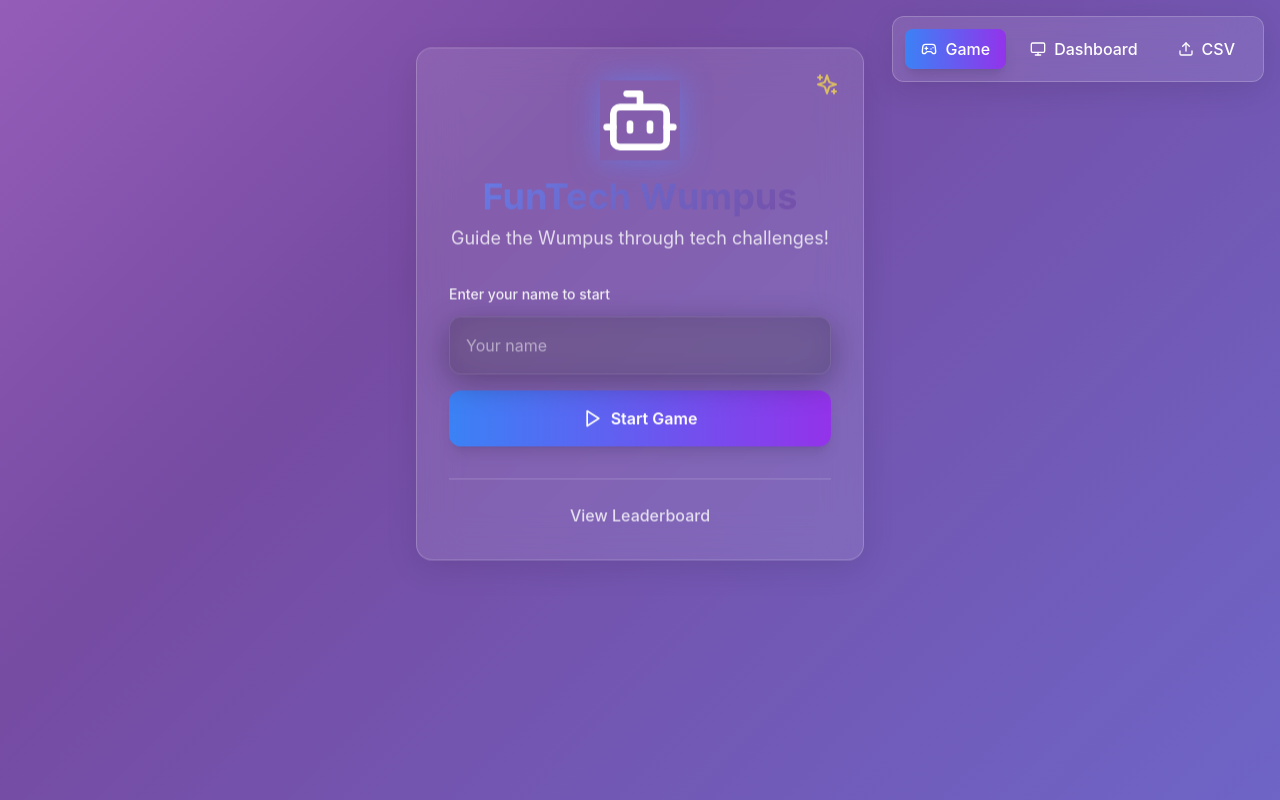
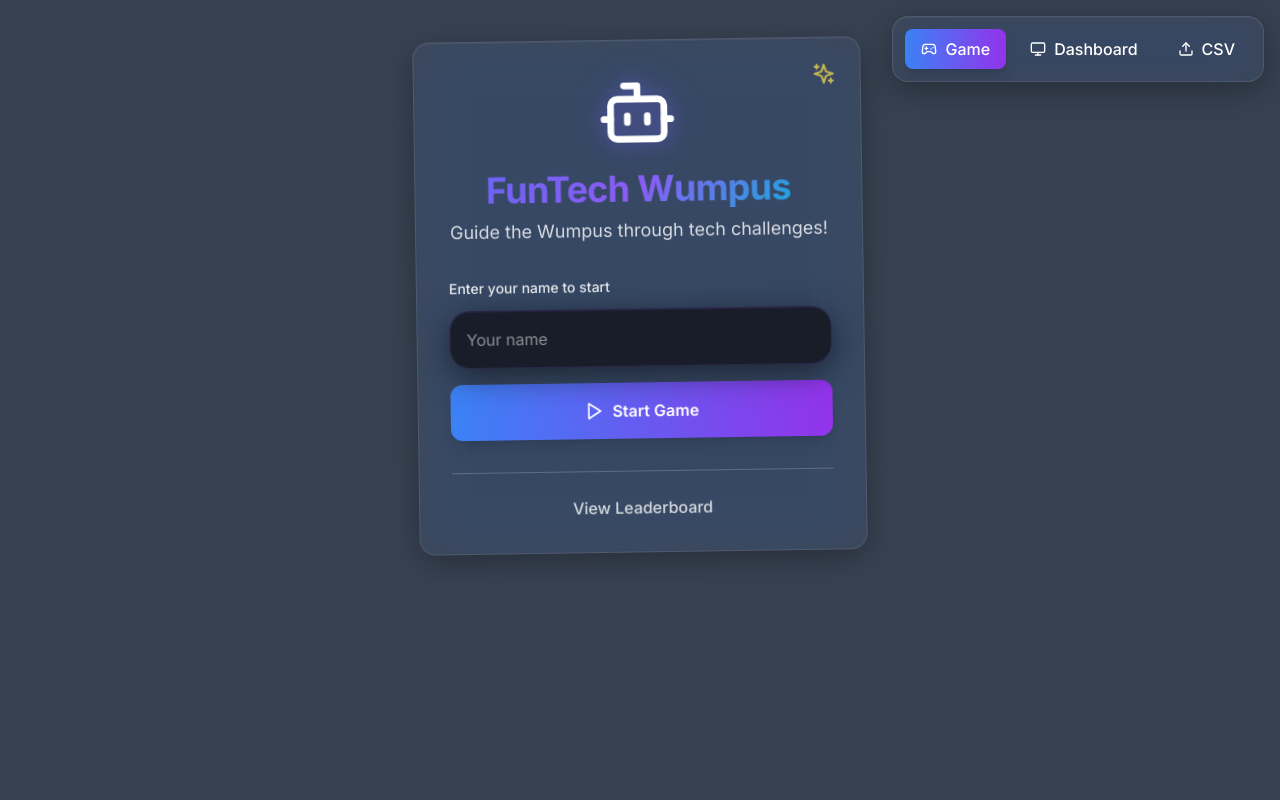
Before and after one commit to CH-V-N-Rugvidh/FunTech-Wumpus, a React (Vite) app: page / in a window 1280 px wide. Built offline with nearby package versions, Linux system fonts and the light colour scheme.

Commit message:
Made some significant UI changes. Need some changes in csv uploading and positioning pages  of certain tabs.

```diff
--- a/src/App.tsx
+++ b/src/App.tsx
@@ -9,7 +9,7 @@ function App() {
   const [showCSVUploader, setShowCSVUploader] = useState(false);
 
   return (
-    <div className="min-h-screen animated-gradient">
+    <div className="min-h-screen bg-gray-700">
       {/* Navigation */}
       <div className="fixed top-4 right-4 z-50">
         <div className="glass rounded-xl p-3 shadow-2xl">
--- a/src/index.css
+++ b/src/index.css
@@ -1,108 +1,390 @@
+@import url('https://fonts.googleapis.com/css2?family=Inter:wght@300;400;500;600;700;800;900&display=swap');
+
 @tailwind base;
 @tailwind components;
 @tailwind utilities;
 
-@import url('https://fonts.googleapis.com/css2?family=Inter:wght@300;400;500;600;700;800&display=swap');
+:root {
+  /* Dark Theme Color Palette */
+  --bg-primary: #0a0a0f;
+  --bg-secondary: #111118;
+  --bg-tertiary: #1a1a24;
+  --bg-card: rgba(26, 26, 36, 0.8);
+
+  /* Vibrant Accent Colors */
+  --accent-primary: #6366f1;
+  --accent-secondary: #8b5cf6;
+  --accent-tertiary: #06b6d4;
+  --accent-success: #10b981;
+  --accent-warning: #f59e0b;
+  --accent-danger: #ef4444;
+
+  /* Gradient Colors */
+  --gradient-primary: linear-gradient(135deg, #6366f1 0%, #8b5cf6 50%, #06b6d4 100%);
+  --gradient-secondary: linear-gradient(135deg, #1e1b4b 0%, #312e81 50%, #1e40af 100%);
+  --gradient-accent: linear-gradient(135deg, #ec4899 0%, #8b5cf6 50%, #06b6d4 100%);
+
+  /* Text Colors */
+  --text-primary: #f8fafc;
+  --text-secondary: #cbd5e1;
+  --text-tertiary: #64748b;
+  --text-muted: #475569;
+
+  /* Border Colors */
+  --border-primary: rgba(99, 102, 241, 0.2);
+  --border-secondary: rgba(139, 92, 246, 0.15);
+  --border-subtle: rgba(248, 250, 252, 0.1);
+}
 
 * {
   font-family: 'Inter', sans-serif;
+  box-sizing: border-box;
 }
 
 body {
   margin: 0;
   padding: 0;
-  background: linear-gradient(135deg, #667eea 0%, #764ba2 100%);
+  background: var(--bg-primary);
+  background-image:
+    radial-gradient(circle at 25% 25%, rgba(99, 102, 241, 0.1) 0%, transparent 50%),
+    radial-gradient(circle at 75% 75%, rgba(139, 92, 246, 0.08) 0%, transparent 50%),
+    radial-gradient(circle at 50% 50%, rgba(6, 182, 212, 0.05) 0%, transparent 50%);
   min-height: 100vh;
+  color: var(--text-primary);
+  overflow-x: hidden;
 }
 
-/* Custom scrollbar */
+/* Enhanced Custom Scrollbar */
 ::-webkit-scrollbar {
-  width: 8px;
+  width: 6px;
 }
 
 ::-webkit-scrollbar-track {
-  background: rgba(255, 255, 255, 0.1);
-  border-radius: 4px;
+  background: var(--bg-secondary);
+  border-radius: 3px;
 }
 
 ::-webkit-scrollbar-thumb {
-  background: rgba(255, 255, 255, 0.3);
-  border-radius: 4px;
+  background: var(--gradient-primary);
+  border-radius: 3px;
+  transition: all 0.3s ease;
 }
 
 ::-webkit-scrollbar-thumb:hover {
-  background: rgba(255, 255, 255, 0.5);
+  background: var(--gradient-accent);
+  box-shadow: 0 0 8px rgba(99, 102, 241, 0.4);
 }
 
-/* Glass morphism effect */
+/* Premium Glass Morphism Effects */
 .glass {
-  background: rgba(255, 255, 255, 0.1);
-  backdrop-filter: blur(20px);
-  border: 1px solid rgba(255, 255, 255, 0.2);
-  box-shadow: 0 8px 32px rgba(0, 0, 0, 0.1);
+  background: rgba(248, 250, 252, 0.03);
+  backdrop-filter: blur(24px) saturate(180%);
+  border: 1px solid var(--border-subtle);
+  box-shadow:
+    0 8px 32px rgba(0, 0, 0, 0.3),
+    0 1px 0 rgba(255, 255, 255, 0.05) inset;
+  border-radius: 16px;
+  transition: all 0.3s cubic-bezier(0.4, 0, 0.2, 1);
+}
+
+.glass:hover {
+  border-color: var(--border-primary);
+  box-shadow:
+    0 12px 40px rgba(0, 0, 0, 0.4),
+    0 1px 0 rgba(255, 255, 255, 0.1) inset,
+    0 0 0 1px rgba(99, 102, 241, 0.1);
 }
 
 .glass-dark {
-  background: rgba(0, 0, 0, 0.2);
-  backdrop-filter: blur(20px);
-  border: 1px solid rgba(255, 255, 255, 0.1);
-  box-shadow: 0 8px 32px rgba(0, 0, 0, 0.3);
+  background: rgba(10, 10, 15, 0.7);
+  backdrop-filter: blur(32px) saturate(200%);
+  border: 1px solid var(--border-secondary);
+  box-shadow:
+    0 8px 32px rgba(0, 0, 0, 0.5),
+    0 1px 0 rgba(139, 92, 246, 0.1) inset;
+  border-radius: 20px;
+  transition: all 0.4s cubic-bezier(0.4, 0, 0.2, 1);
 }
 
-/* Gradient text */
+.glass-dark:hover {
+  border-color: var(--accent-primary);
+  box-shadow:
+    0 16px 48px rgba(0, 0, 0, 0.6),
+    0 1px 0 rgba(139, 92, 246, 0.2) inset,
+    0 0 0 1px rgba(99, 102, 241, 0.2);
+  transform: translateY(-2px);
+}
+
+/* Premium Card Styles */
+.card-premium {
+  background: var(--bg-card);
+  backdrop-filter: blur(20px);
+  border: 1px solid var(--border-primary);
+  border-radius: 24px;
+  padding: 2rem;
+  box-shadow:
+    0 20px 60px rgba(0, 0, 0, 0.4),
+    0 8px 24px rgba(99, 102, 241, 0.1),
+    0 1px 0 rgba(255, 255, 255, 0.05) inset;
+  transition: all 0.4s cubic-bezier(0.4, 0, 0.2, 1);
+  position: relative;
+  overflow: hidden;
+}
+
+.card-premium::before {
+  content: '';
+  position: absolute;
+  top: 0;
+  left: 0;
+  right: 0;
+  height: 1px;
+  background: var(--gradient-primary);
+  opacity: 0.6;
+}
+
+.card-premium:hover {
+  transform: translateY(-4px) scale(1.01);
+  border-color: var(--accent-secondary);
+  box-shadow:
+    0 32px 80px rgba(0, 0, 0, 0.5),
+    0 16px 32px rgba(99, 102, 241, 0.2),
+    0 8px 16px rgba(139, 92, 246, 0.1);
+}
+
+/* Enhanced Gradient Text */
 .gradient-text {
-  background: linear-gradient(135deg, #667eea 0%, #764ba2 100%);
+  background: var(--gradient-primary);
   -webkit-background-clip: text;
   -webkit-text-fill-color: transparent;
   background-clip: text;
+  font-weight: 700;
+  letter-spacing: -0.02em;
 }
 
-/* Animated gradient background */
+.gradient-text-accent {
+  background: var(--gradient-accent);
+  -webkit-background-clip: text;
+  -webkit-text-fill-color: transparent;
+  background-clip: text;
+  font-weight: 600;
+}
+
+/* Animated Background Patterns */
 .animated-gradient {
-  background: linear-gradient(-45deg, #667eea, #764ba2, #f093fb, #f5576c);
+  background: linear-gradient(-45deg,
+    var(--bg-primary),
+    var(--bg-secondary),
+    rgba(99, 102, 241, 0.1),
+    rgba(139, 92, 246, 0.1),
+    rgba(6, 182, 212, 0.05)
+  );
   background-size: 400% 400%;
-  animation: gradientShift 15s ease infinite;
+  animation: gradientShift 20s ease infinite;
 }
 
 @keyframes gradientShift {
   0% { background-position: 0% 50%; }
-  50% { background-position: 100% 50%; }
+  25% { background-position: 100% 50%; }
+  50% { background-position: 100% 100%; }
+  75% { background-position: 0% 100%; }
   100% { background-position: 0% 50%; }
 }
 
-/* Pulse animation */
+/* Premium Glow Effects */
 .pulse-glow {
-  animation: pulseGlow 2s ease-in-out infinite alternate;
+  animation: pulseGlow 3s ease-in-out infinite alternate;
 }
 
 @keyframes pulseGlow {
-  from {
-    box-shadow: 0 0 20px rgba(102, 126, 234, 0.4);
+  0% {
+    filter: drop-shadow(0 0 8px rgba(99, 102, 241, 0.4))
+            drop-shadow(0 0 16px rgba(139, 92, 246, 0.2));
   }
-  to {
-    box-shadow: 0 0 30px rgba(102, 126, 234, 0.8);
+  100% {
+    filter: drop-shadow(0 0 24px rgba(99, 102, 241, 0.8))
+            drop-shadow(0 0 32px rgba(139, 92, 246, 0.4))
+            drop-shadow(0 0 40px rgba(6, 182, 212, 0.2));
   }
 }
 
-/* Floating animation */
+.glow-primary {
+  box-shadow:
+    0 0 20px rgba(99, 102, 241, 0.3),
+    0 0 40px rgba(99, 102, 241, 0.1);
+}
+
+.glow-secondary {
+  box-shadow:
+    0 0 20px rgba(139, 92, 246, 0.3),
+    0 0 40px rgba(139, 92, 246, 0.1);
+}
+
+/* Enhanced Floating Animation */
 .float {
-  animation: float 6s ease-in-out infinite;
+  animation: float 8s ease-in-out infinite;
 }
 
 @keyframes float {
-  0%, 100% { transform: translateY(0px); }
-  50% { transform: translateY(-10px); }
+  0%, 100% {
+    transform: translateY(0px) rotate(0deg);
+  }
+  25% {
+    transform: translateY(-8px) rotate(1deg);
+  }
+  50% {
+    transform: translateY(-12px) rotate(0deg);
+  }
+  75% {
+    transform: translateY(-8px) rotate(-1deg);
+  }
 }
 
-/* Button hover effects */
-.btn-glow:hover {
-  box-shadow: 0 0 20px rgba(102, 126, 234, 0.6);
-  transform: translateY(-2px);
+/* Premium Button Styles */
+.btn-premium {
+  background: var(--gradient-primary);
+  border: none;
+  border-radius: 12px;
+  padding: 0.75rem 1.5rem;
+  color: white;
+  font-weight: 600;
+  font-size: 0.875rem;
+  letter-spacing: 0.025em;
+  cursor: pointer;
+  transition: all 0.3s cubic-bezier(0.4, 0, 0.2, 1);
+  position: relative;
+  overflow: hidden;
 }
 
-/* Mobile responsive adjustments */
+.btn-premium::before {
+  content: '';
+  position: absolute;
+  top: 0;
+  left: -100%;
+  width: 100%;
+  height: 100%;
+  background: linear-gradient(90deg,
+    transparent,
+    rgba(255, 255, 255, 0.2),
+    transparent
+  );
+  transition: left 0.5s ease;
+}
+
+.btn-premium:hover {
+  transform: translateY(-2px) scale(1.02);
+  box-shadow:
+    0 12px 24px rgba(99, 102, 241, 0.3),
+    0 6px 12px rgba(139, 92, 246, 0.2);
+}
+
+.btn-premium:hover::before {
+  left: 100%;
+}
+
+.btn-glow:hover {
+  box-shadow:
+    0 0 30px rgba(99, 102, 241, 0.6),
+    0 0 60px rgba(139, 92, 246, 0.3),
+    0 8px 24px rgba(0, 0, 0, 0.3);
+  transform: translateY(-3px) scale(1.02);
+}
+
+/* Text Styles */
+.text-premium {
+  color: var(--text-primary);
+  line-height: 1.6;
+  letter-spacing: -0.01em;
+}
+
+.text-secondary {
+  color: var(--text-secondary);
+}
+
+.text-muted {
+  color: var(--text-muted);
+}
+
+/* Accent Elements */
+.accent-border {
+  border-left: 3px solid var(--accent-primary);
+}
+
+.accent-bg {
+  background: linear-gradient(135deg,
+    rgba(99, 102, 241, 0.1) 0%,
+    rgba(139, 92, 246, 0.05) 100%
+  );
+}
+
+/* Loading Animations */
+.shimmer {
+  background: linear-gradient(90deg,
+    transparent,
+    rgba(99, 102, 241, 0.1),
+    transparent
+  );
+  background-size: 200% 100%;
+  animation: shimmer 2s infinite;
+}
+
+@keyframes shimmer {
+  0% { background-position: -200% 0; }
+  100% { background-position: 200% 0; }
+}
+
+/* Responsive Enhancements */
 @media (max-width: 768px) {
   .glass, .glass-dark {
-    backdrop-filter: blur(10px);
+    backdrop-filter: blur(16px);
+    border-radius: 12px;
+  }
+
+  .card-premium {
+    padding: 1.5rem;
+    border-radius: 16px;
+  }
+
+  .btn-premium {
+    padding: 0.625rem 1.25rem;
+    font-size: 0.8125rem;
   }
 }
+
+@media (max-width: 480px) {
+  body {
+    font-size: 14px;
+  }
+
+  .glass, .glass-dark {
+    backdrop-filter: blur(12px);
+    border-radius: 8px;
+  }
+
+  .card-premium {
+    padding: 1rem;
+    border-radius: 12px;
+  }
+}
+
+/* High-resolution display optimizations */
+@media (-webkit-min-device-pixel-ratio: 2), (min-resolution: 192dpi) {
+  .glass, .glass-dark {
+    backdrop-filter: blur(20px);
+  }
+}
+
+/* Reduced motion preferences */
+@media (prefers-reduced-motion: reduce) {
+  .animated-gradient,
+  .pulse-glow,
+  .float,
+  .shimmer {
+    animation: none;
+  }
+
+  .btn-premium:hover,
+  .glass:hover,
+  .glass-dark:hover {
+    transform: none;
+  }
+}
--- a/src/pages/DashboardPage.tsx
+++ b/src/pages/DashboardPage.tsx
@@ -85,7 +85,7 @@ export default function DashboardPage() {
               <div className="text-sm text-white/70">Completed</div>
             </div>
             <div className="glass-dark rounded-xl p-6 text-center hover:scale-105 transition-transform duration-300">
-              <Clock className="w-10 h-10 text-blue-400 mx-auto mb-3 pulse-glow" />
+              <Clock className="w-10 h-10 text-blue-400 mx-auto mb-3 pulse-glow " />
               <div className="text-3xl font-bold">{players.length}</div>
               <div className="text-sm text-white/70">Total Players</div>
             </div>
```
